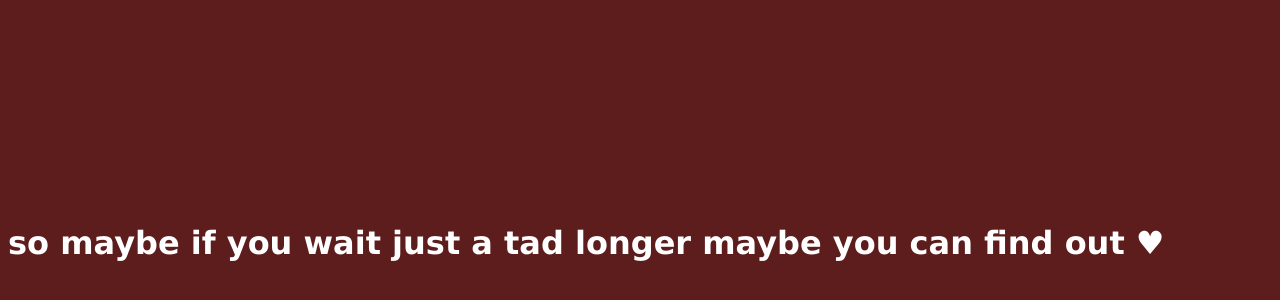
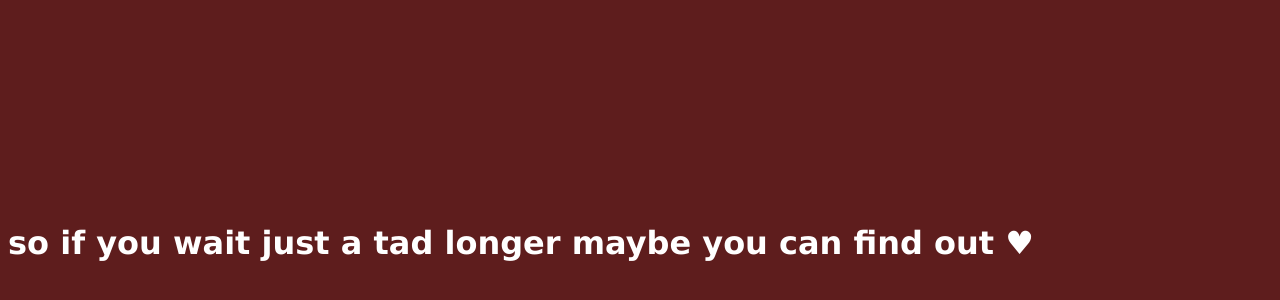
Before and after one commit to C0N0R864/MatricDance---Em-and-Con, a plain HTML site: page index.html in a window 1280 px wide. Shown: the part 1959-2259 px from the top of the page. Drawn offline with Linux system fonts and the light colour scheme.

Commit message:
Update index.html

```diff
--- a/index.html
+++ b/index.html
@@ -21,7 +21,7 @@
     <div id="separationwords"></div>
     <h1>You really wanted to know how I was going to ask...</h1>
     <div id="separationwords"></div>
-    <h1>so maybe if you wait just a tad longer maybe you can find out ♥ </h1>
+    <h1>so if you wait just a tad longer maybe you can find out ♥ </h1>
     <div id="separationwords"></div>
     <h1>For now I have made a gallery of us to look through while you wait</h1>
     <div id="separationwords"></div>
```
